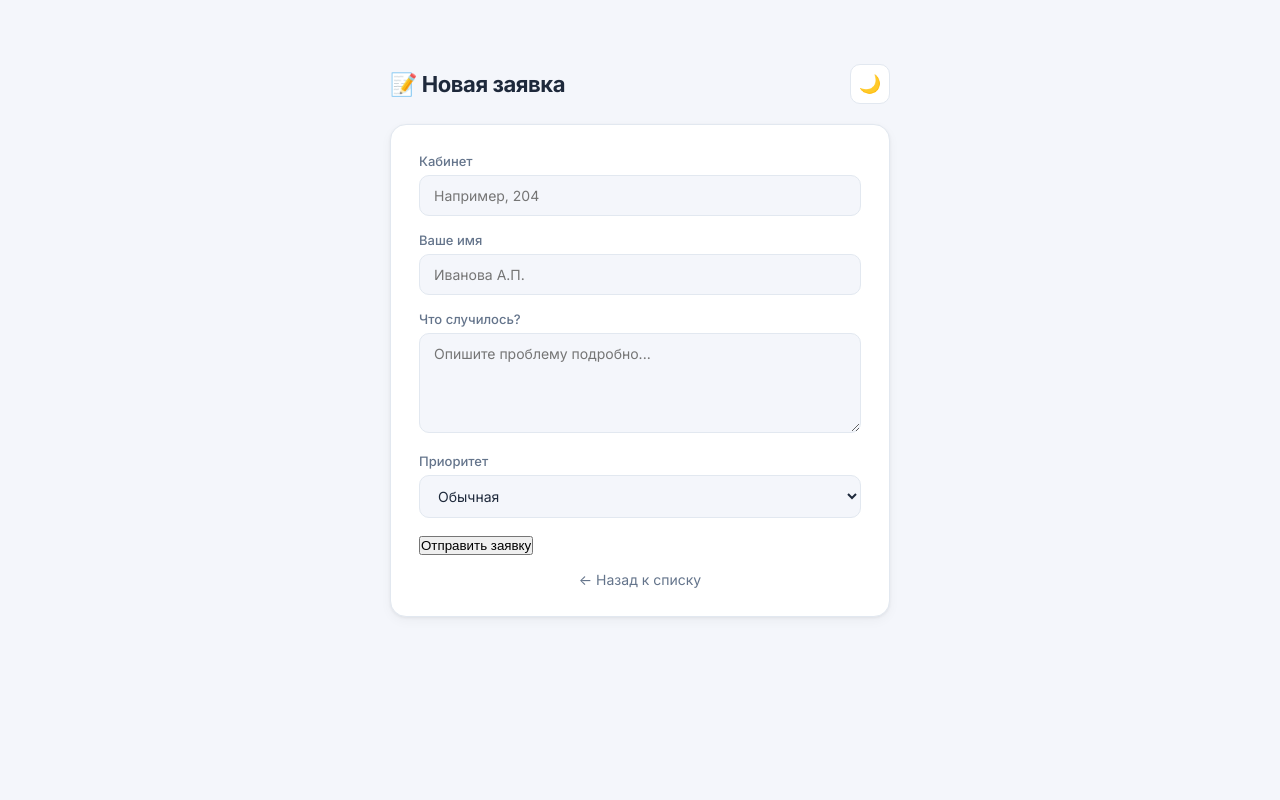
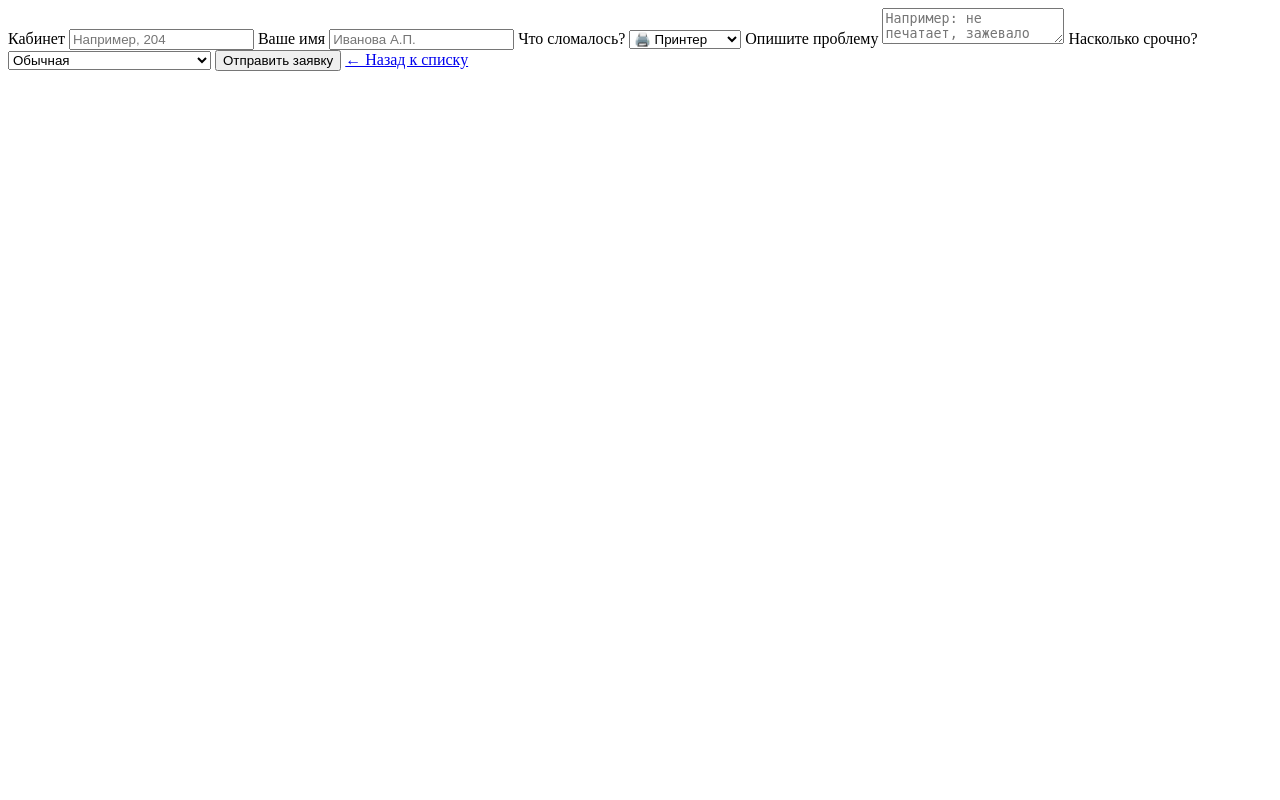
Before and after one commit to ARTERIO0/school-tickets, a Flask app: page /add in a window 1280 px wide. Run offline with Flask 3, Linux system fonts and the light colour scheme.

Commit message:
Update add.html

```diff
--- a/templates/add.html
+++ b/templates/add.html
@@ -1,78 +1,3 @@
-<!DOCTYPE html>
-<html lang="ru">
-<head>
-    <meta charset="UTF-8">
-    <meta name="viewport" content="width=device-width, initial-scale=1.0">
-    <title>Новая заявка</title>
-    <link rel="preconnect" href="https://fonts.googleapis.com">
-    <link href="https://fonts.googleapis.com/css2?family=Inter:wght@400;500;600;700&display=swap" rel="stylesheet">
-    <style>
-        :root {
-            --bg: #f4f6fb; --surface: #ffffff; --text: #1e293b; --text-muted: #64748b;
-            --border: #e2e8f0; --primary: #3b82f6; --primary-hover: #2563eb;
-            --shadow: 0 1px 3px rgba(0,0,0,0.06), 0 4px 12px rgba(0,0,0,0.04);
-        }
-        [data-theme="dark"] {
-            --bg: #0f172a; --surface: #1e293b; --text: #f1f5f9; --text-muted: #94a3b8;
-            --border: #334155; --primary: #3b82f6; --primary-hover: #60a5fa;
-            --shadow: 0 1px 3px rgba(0,0,0,0.3), 0 4px 12px rgba(0,0,0,0.2);
-        }
-        * { box-sizing: border-box; margin: 0; padding: 0; }
-        body {
-            font-family: 'Inter', -apple-system, sans-serif;
-            background: var(--bg); color: var(--text);
-            min-height: 100vh; padding: 24px;
-            display: flex; justify-content: center; align-items: flex-start;
-            transition: background 0.3s ease, color 0.3s ease;
-        }
-        .container { width: 100%; max-width: 500px; margin-top: 40px; }
-        .top-bar { display: flex; justify-content: space-between; align-items: center; margin-bottom: 20px; }
-        h1 { font-size: 22px; font-weight: 700; letter-spacing: -0.02em; }
-        .icon-btn {
-            width: 40px; height: 40px; display: inline-flex;
-            align-items: center; justify-content: center;
-            background: var(--surface); border: 1px solid var(--border);
-            border-radius: 10px; cursor: pointer; font-size: 18px;
-            transition: all 0.2s ease; color: var(--text);
-        }
-        .icon-btn:hover { transform: translateY(-1px); }
-        form {
-            background: var(--surface); border: 1px solid var(--border);
-            border-radius: 16px; padding: 28px; box-shadow: var(--shadow);
-        }
-        label { display: block; font-size: 13px; font-weight: 500; margin-bottom: 6px; color: var(--text-muted); }
-        input, textarea, select {
-            width: 100%; padding: 11px 14px;
-            border: 1px solid var(--border); border-radius: 10px;
-            background: var(--bg); color: var(--text);
-            font-family: inherit; font-size: 14px;
-            margin-bottom: 16px; transition: border-color 0.2s ease;
-        }
-        input:focus, textarea:focus, select:focus {
-            outline: none; border-color: var(--primary);
-        }
-        textarea { resize: vertical; min-height: 100px; }
-        .btn {
-            display: inline-flex; align-items: center; justify-content: center; gap: 6px;
-            padding: 12px 20px; background: var(--primary); color: #fff;
-            border: none; border-radius: 10px; font-size: 15px; font-weight: 600;
-            cursor: pointer; transition: all 0.2s ease; width: 100%;
-            font-family: inherit;
-        }
-        .btn:hover { background: var(--primary-hover); transform: translateY(-1px); }
-        .back-link {
-            display: block; text-align: center; margin-top: 16px;
-            color: var(--text-muted); text-decoration: none; font-size: 14px;
-        }
-        .back-link:hover { color: var(--text); }
-    </style>
-</head>
-<body>
-    <div class="container">
-        <div class="top-bar">
-            <h1>📝 Новая заявка</h1>
-            <button class="icon-btn" id="theme-toggle" title="Переключить тему">🌙</button>
-        </div>
 <form method="POST">
     <label>Кабинет</label>
     <input type="text" name="room" required placeholder="Например, 204">
@@ -80,31 +5,24 @@
     <label>Ваше имя</label>
     <input type="text" name="author" placeholder="Иванова А.П.">
 
-            <label>Что случилось?</label>
-            <textarea name="issue" required placeholder="Опишите проблему подробно..."></textarea>
+    <label>Что сломалось?</label>
+    <select name="category">
+        <option value="🖨️ Принтер">🖨️ Принтер</option>
+        <option value="💻 Компьютер">💻 Компьютер</option>
+        <option value="🌐 Интернет">🌐 Интернет</option>
+        <option value="📽️ Проектор">📽️ Проектор</option>
+        <option value="📝 Другое">📝 Другое</option>
+    </select>
 
-            <label>Приоритет</label>
+    <label>Опишите проблему</label>
+    <textarea name="issue" required placeholder="Например: не печатает, зажевало бумагу..."></textarea>
+
+    <label>Насколько срочно?</label>
     <select name="priority">
         <option value="Обычная">Обычная</option>
-                <option value="Срочная">🔥 Срочная</option>
+        <option value="Срочная">🔥 Срочная (нужно на уроке)</option>
     </select>
 
     <button type="submit">Отправить заявку</button>
     <a href="/" class="back-link">← Назад к списку</a>
 </form>
-    </div>
-
-    <script>
-        const themeToggle = document.getElementById('theme-toggle');
-        const currentTheme = localStorage.getItem('theme') || 'light';
-        document.documentElement.setAttribute('data-theme', currentTheme);
-        themeToggle.textContent = currentTheme === 'dark' ? '☀️' : '🌙';
-        themeToggle.addEventListener('click', () => {
-            const theme = document.documentElement.getAttribute('data-theme') === 'dark' ? 'light' : 'dark';
-            document.documentElement.setAttribute('data-theme', theme);
-            localStorage.setItem('theme', theme);
-            themeToggle.textContent = theme === 'dark' ? '☀️' : '🌙';
-        });
-    </script>
-</body>
-</html>
```
Lines whose indentation alone changed are shown as unchanged.
